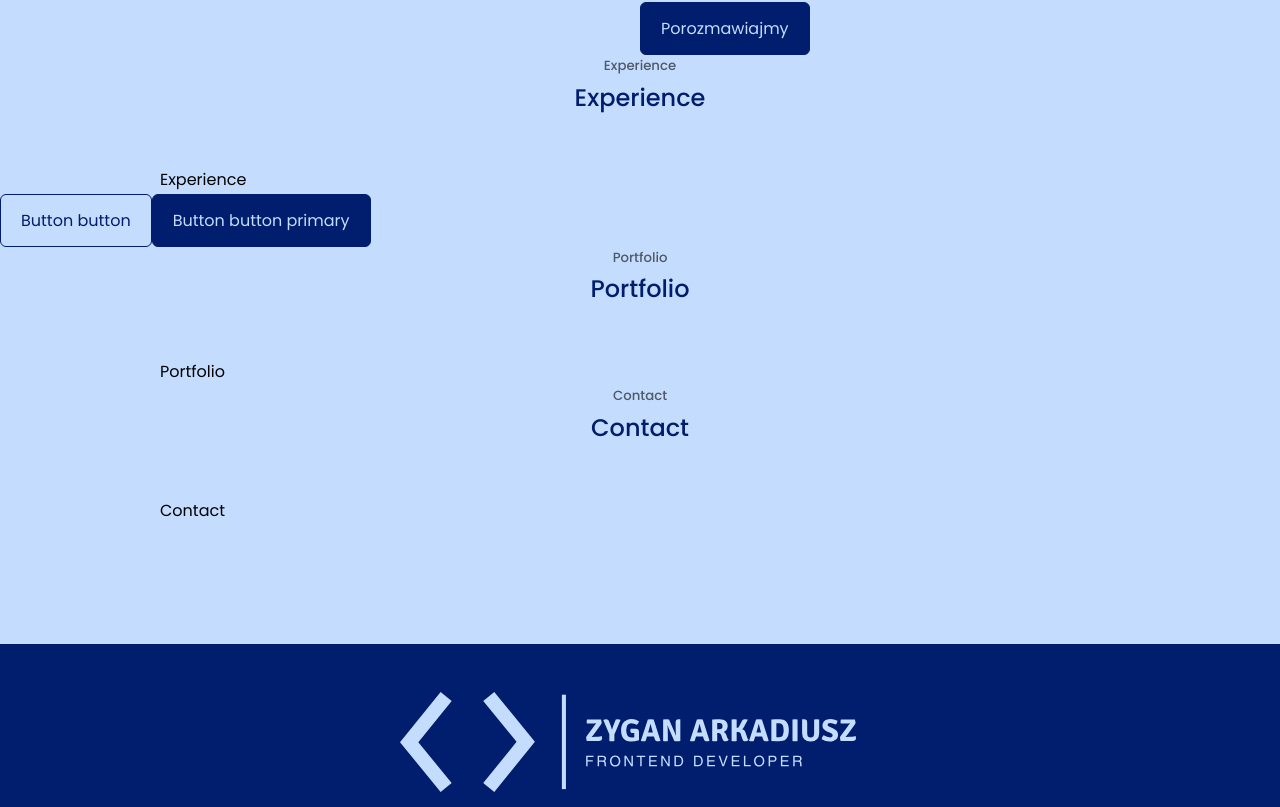
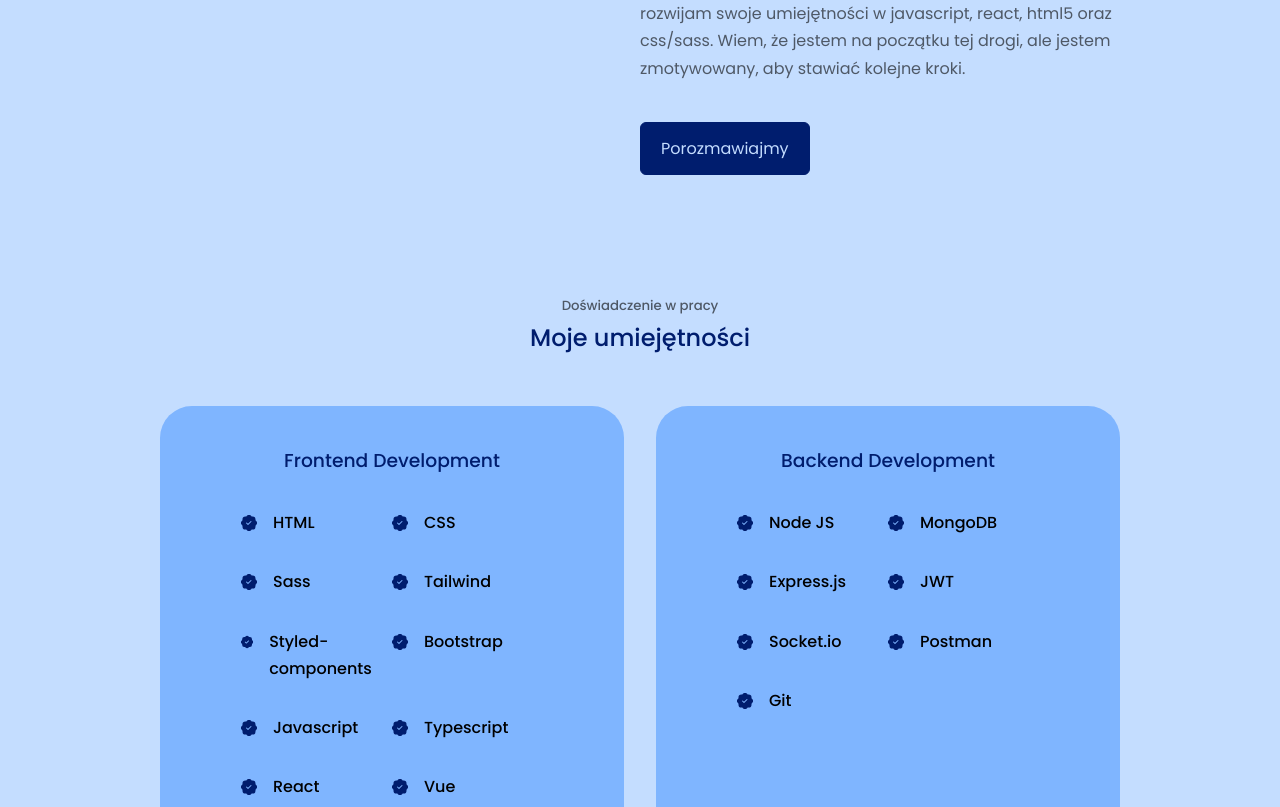
Before and after one commit to Zyar3k/new-port, a React (Create React App) app: page / in a window 1280 px wide. Shown: the part 1988-2795 px from the top of the page. Built offline with nearby package versions, Linux system fonts and the light colour scheme; a web font is replaced by a local one.

Commit message:
Add experience component

```diff
--- a/src/components/About/About.jsx
+++ b/src/components/About/About.jsx
@@ -7,8 +7,8 @@
 const About = () => {
   return (
     <section id="about">
-      <h5>About</h5>
-      <h2>About</h2>
+      <h5>Dowiedz się więcej</h5>
+      <h2>O mnie</h2>
       <div className="container about__container">
         <div className="about__me">
           <div className="about__me-image">
--- a/src/components/Experience/Experience.jsx
+++ b/src/components/Experience/Experience.jsx
@@ -1,11 +1,62 @@
+import { BsPatchCheckFill } from "react-icons/bs";
+import "./Experience.scss";
+
+const frontData = [
+  "HTML",
+  "CSS",
+  "Sass",
+  "Tailwind",
+  "Styled-components",
+  "Bootstrap",
+  "Javascript",
+  "Typescript",
+  "React",
+  "Vue",
+];
+
+const backData = [
+  "Node JS",
+  "MongoDB",
+  "Express.js",
+  "JWT",
+  "Socket.io",
+  "Postman",
+  "Git",
+];
+
 const Experience = () => {
   return (
     <section id="experience">
-      <h5>Experience</h5>
-      <h2>Experience</h2>
-      <div className="container experience__container">Experience</div>
-      <a className="btn">Button button</a>
-      <a className="btn btn-primary">Button button primary</a>
+      <h5>Doświadczenie w pracy</h5>
+      <h2>Moje umiejętności</h2>
+      <div className="container experience__container">
+        <div className="experience__frontend">
+          <h3>Frontend Development</h3>
+          <div className="experience__content">
+            {frontData.map((item, index) => (
+              <article key={index} className="experience__details">
+                <BsPatchCheckFill className="experience__details-icon" />
+                <div>
+                  <h4>{item}</h4>
+                </div>
+              </article>
+            ))}
+          </div>
+        </div>
+        <div className="experience__backend">
+          <h3>Backend Development</h3>
+          <div className="experience__content">
+            {backData.map((item, index) => (
+              <article key={index} className="experience__details">
+                <BsPatchCheckFill className="experience__details-icon" />
+                <div>
+                  <h4>{item}</h4>
+                </div>
+              </article>
+            ))}
+          </div>
+        </div>
+      </div>
     </section>
   );
 };
--- /dev/null
+++ b/src/components/Experience/Experience.scss
@@ -0,0 +1,96 @@
+@import "../../styles/main.scss";
+
+.experience__container {
+  display: grid;
+  grid-template-columns: 1fr 1fr;
+  gap: 32px;
+}
+
+.experience__container > div {
+  padding: 38px 80px;
+  border-radius: 32px;
+  border: 1px solid transparent;
+}
+
+.experience__container > div:hover {
+  cursor: default;
+}
+
+.experience__container > div h3 {
+  text-align: center;
+  margin-bottom: 32px;
+}
+
+.experience__content {
+  display: grid;
+  grid-template-columns: 1fr 1fr;
+  row-gap: 32px;
+}
+
+.experience__details {
+  display: flex;
+  gap: 16px;
+}
+
+.experience__details-icon {
+  margin-top: 6px;
+}
+
+.light {
+  .experience__container > div {
+    background: $light-clr-bg-variant;
+  }
+  .experience__container > div:hover {
+    background: transparent;
+    border-color: $light-clr-primary-variant;
+  }
+
+  .experience__container > div h3 {
+    color: $light-clr-primary;
+  }
+  .experience__details-icon {
+    color: $light-clr-primary;
+  }
+}
+.dark {
+  .experience__container > div {
+    background: $dark-clr-bg-variant;
+  }
+  .experience__container > div:hover {
+    background: transparent;
+    border-color: $dark-clr-primary-variant;
+  }
+
+  .experience__container > div h3 {
+    color: $dark-clr-primary;
+  }
+  .experience__details-icon {
+    color: $dark-clr-primary;
+  }
+}
+
+@media screen and (max-width: 1024px) {
+  .experience__container {
+    grid-template-columns: 1fr;
+  }
+
+  .experience__container > d {
+    width: 80%;
+    padding: 32px;
+    margin: 0 auto;
+  }
+
+  .experience__content {
+    padding: 16px;
+  }
+}
+@media screen and (max-width: 600px) {
+  .experience__container {
+    gap: 16px;
+  }
+
+  .experience__container > div {
+    width: 100%;
+    padding: 32px 16px;
+  }
+}
--- a/src/styles/main.scss
+++ b/src/styles/main.scss
@@ -40,6 +40,9 @@
 
 h1 {
   font-size: 40px;
+}
+section {
+  margin-top: 120px;
 }
 
 section > h2,
```
